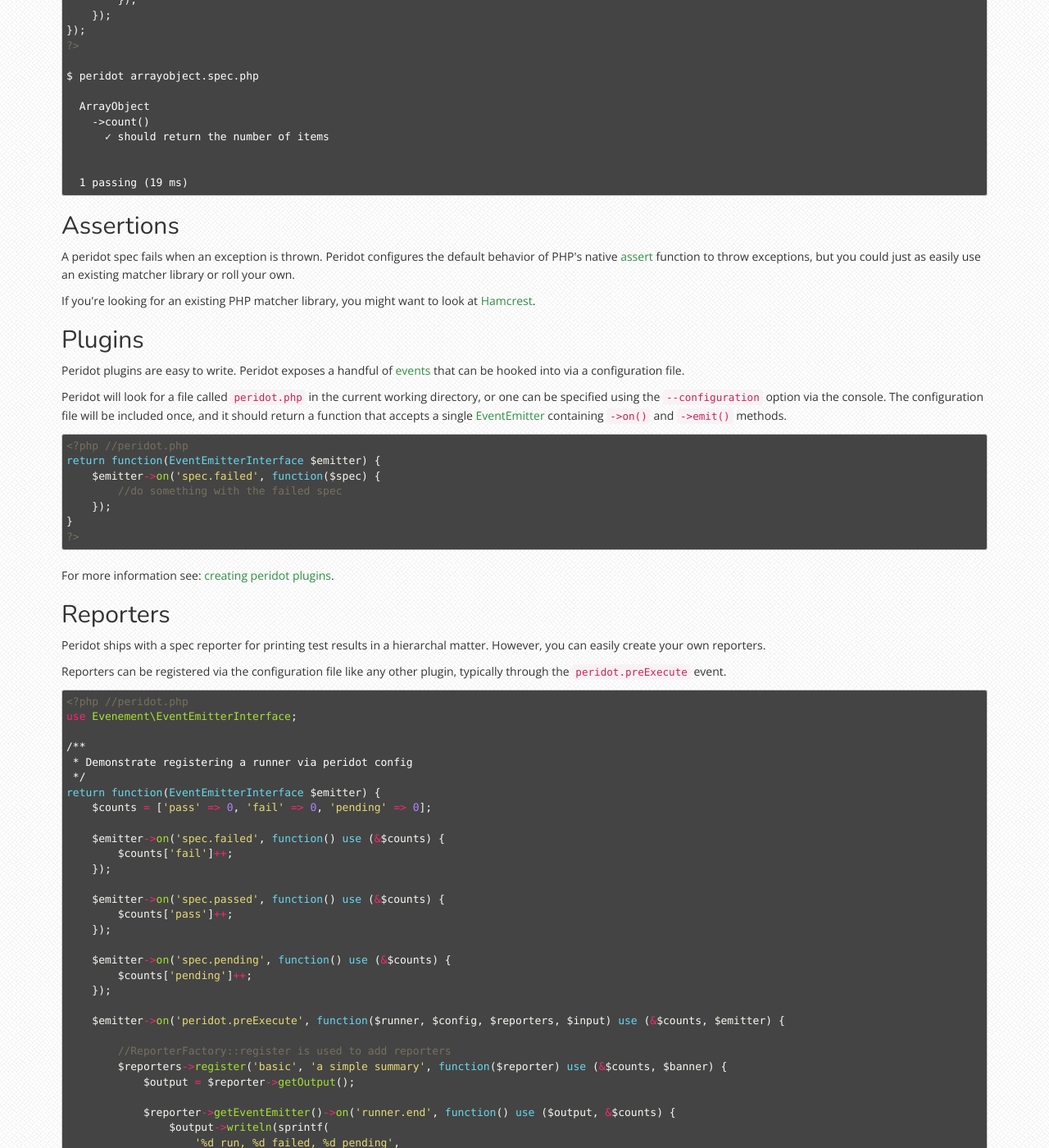
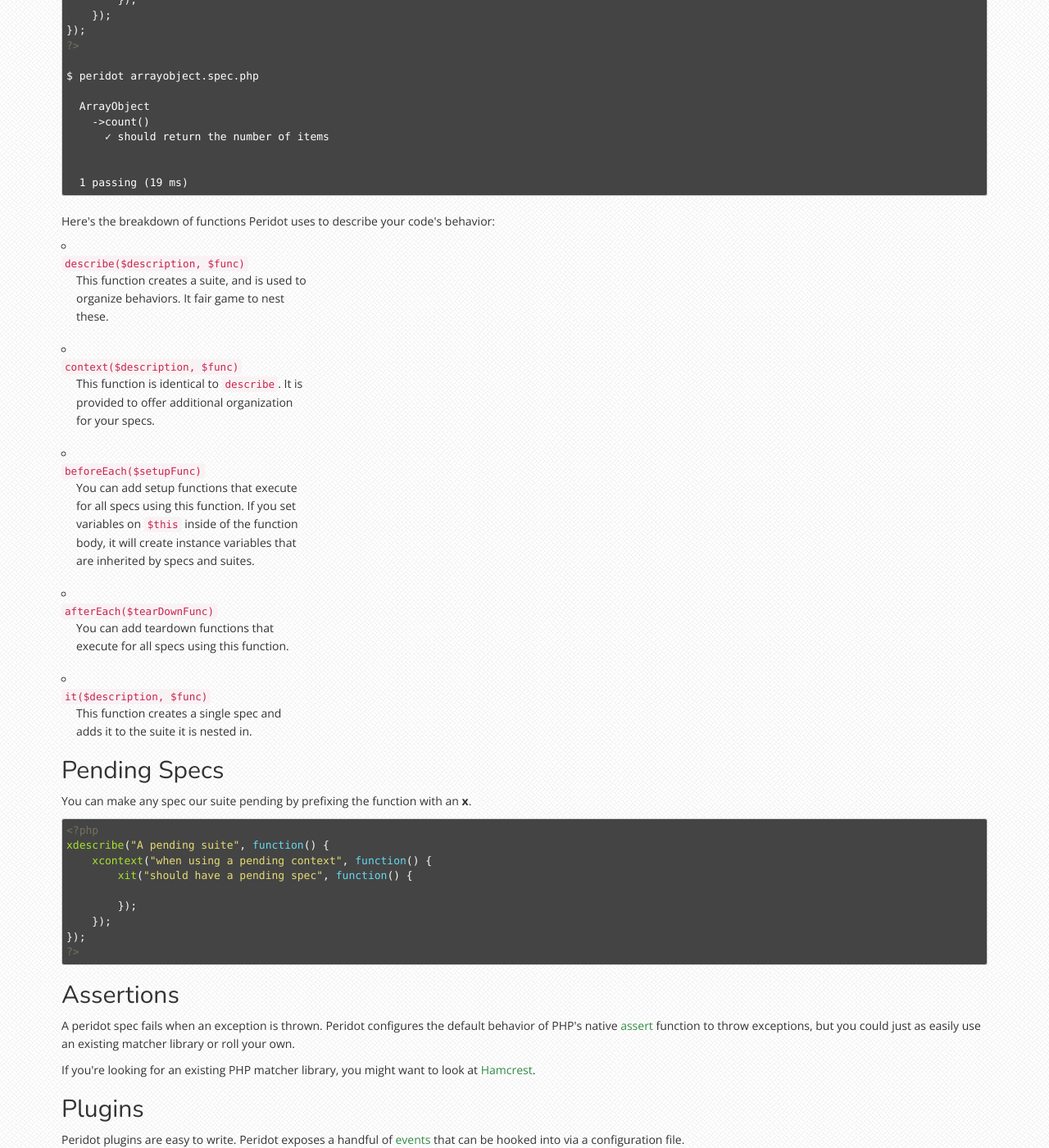
Before and after one commit to peridot-php/peridot-php.github.io, a Jekyll site: the page built from index.html, in a window 1280 px wide and 1400 px high, scrolled down 1168 px. Shown: the whole window at 82% size. Built offline with Jekyll 4.4.1, drawn with Linux system fonts in a browser that asks for light colours; some of the changed text lies outside the part shown.

Commit message:
add examples section and function documentation

```diff
--- a/index.html
+++ b/index.html
@@ -63,6 +63,61 @@ $ peridot arrayobject.spec.php
 
   1 passing (19 ms)
 
+{% endhighlight %}
+
+        <p>
+            Here's the breakdown of functions Peridot uses to describe your code's behavior:
+        </p>
+
+        <ul class="reference-list">
+            <li>
+                <div><code>describe($description, $func)</code></div>
+                <p>
+                    This function creates a suite, and is used to organize behaviors. It fair game to nest these.
+                </p>
+            </li>
+            <li>
+                <div><code>context($description, $func)</code></div>
+                <p>
+                    This function is identical to <code>describe</code>. It is provided to offer additional organization for your specs.
+                </p>
+            </li>
+            <li>
+                <div><code>beforeEach($setupFunc)</code></div>
+                <p>
+                    You can add setup functions that execute for all specs using this function. If you set variables on <code>$this</code> inside of the function body, it will create instance variables that are inherited by specs and suites.
+                </p>
+            </li>
+            <li>
+                <div><code>afterEach($tearDownFunc)</code></div>
+                <p>
+                    You can add teardown functions that execute for all specs using this function.
+                </p>
+            </li>
+            <li>
+                <div><code>it($description, $func)</code></div>
+                <p>
+                    This function creates a single spec and adds it to the suite it is nested in.
+                </p>
+            </li>
+        </ul>
+
+        <h2 id="pending-specs">Pending Specs</h2>
+
+        <p>
+            You can make any spec our suite pending by prefixing the function with an <strong>x</strong>.
+        </p>
+
+{% highlight php %}
+<?php
+xdescribe("A pending suite", function() {
+    xcontext("when using a pending context", function() {
+        xit("should have a pending spec", function() {
+
+        });
+    });
+});
+?>
 {% endhighlight %}
 
         <h2 id="assertions">Assertions</h2>
@@ -321,6 +376,18 @@ Options:
             </li>
         </ul>
 
+        <h2 id="examples">Example Test Suites</h2>
+
+        <p>
+            Below are examples of real projects in the wild using Peridot.
+        </p>
+
+        <ul>
+            <li>
+                <a href="https://github.com/peridot-php/peridot" target="_blank">Peridot</a>
+            </li>
+        </ul>
+
         <h2 id="peridot-tests">Running peridot's tests</h2>
 
         <p>
```
